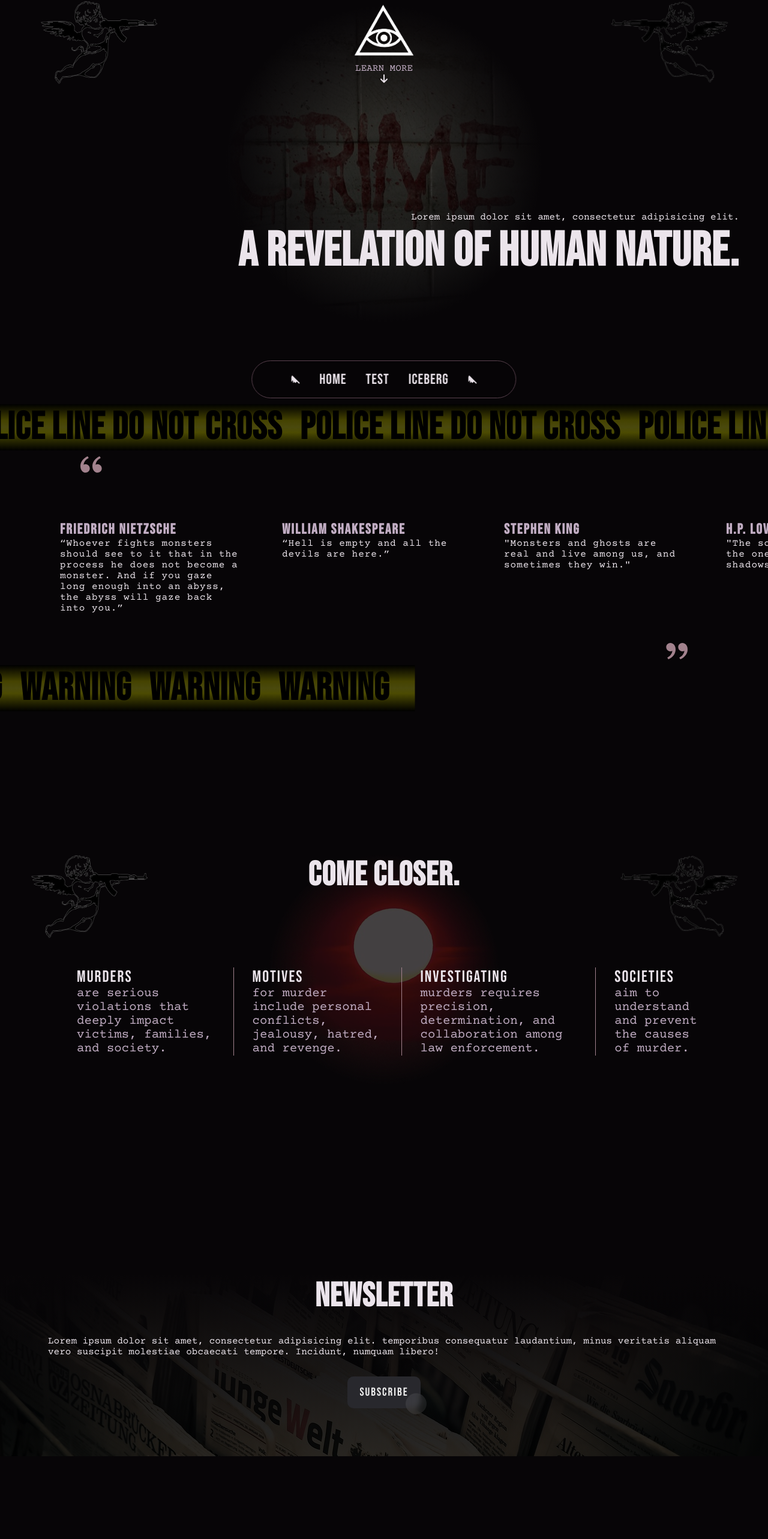
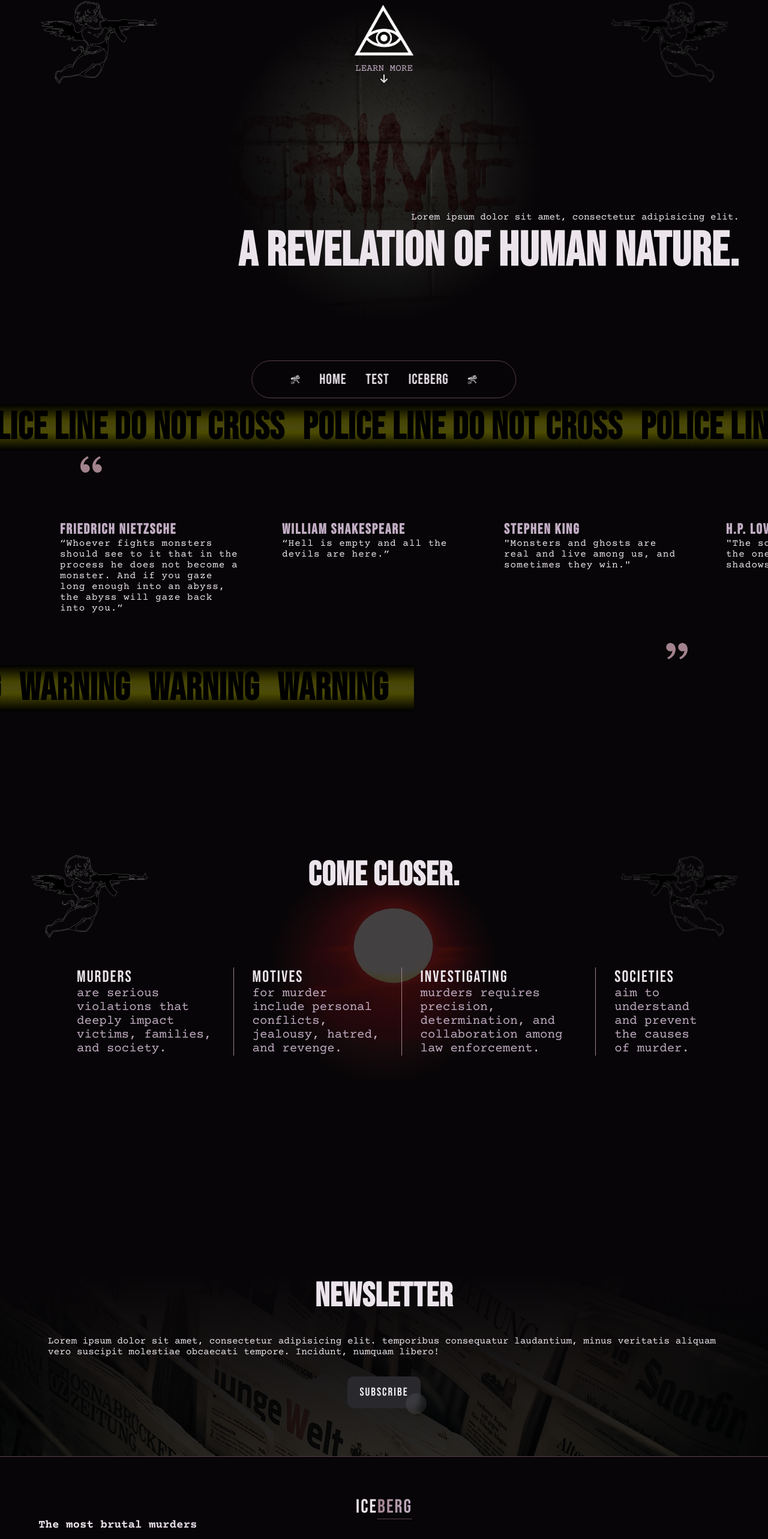
Before and after one commit to pawelek7k/murderSite, a React (Vite) app: page / in a window 1280 px wide. Shown: the part 126-2692 px from the top of the page at 60% size. Before the commit the page ends 2554 px from the top, so only its background shows below. Built offline with nearby package versions, Linux system fonts and the light colour scheme.

Commit message:
add fixes

```diff
--- a/src/App.tsx
+++ b/src/App.tsx
@@ -1,3 +1,4 @@
+import { Footer } from "./components/Footer";
 import { Header } from "./components/Header";
 import { RouterIndex } from "./routes/RouterIndex";
 import "./styles/animations.css";
@@ -9,6 +10,7 @@ function App() {
     <>
       <Header />
       <RouterIndex />
+      <Footer />
     </>
   );
 }
--- /dev/null
+++ b/src/components/Footer/Styles.ts
@@ -0,0 +1,6 @@
+import styled from "styled-components";
+
+export const StyledFooter = styled.footer`
+    border-top: var(--border);
+    padding: 4rem;
+`
--- /dev/null
+++ b/src/components/Footer/index.tsx
@@ -0,0 +1,10 @@
+import { Logo } from "../Logo";
+import { StyledFooter } from "./Styles";
+
+export const Footer = () => {
+  return (
+    <StyledFooter>
+      <Logo />
+    </StyledFooter>
+  );
+};
--- a/src/components/Navigation/index.tsx
+++ b/src/components/Navigation/index.tsx
@@ -1,11 +1,11 @@
+import { GiGunRose } from "react-icons/gi";
 import { NavLink } from "react-router-dom";
 import { ListNavigation, StyledNavigation } from "./Styles";
-import { RiKnifeBloodFill } from "react-icons/ri";
 
 export const Navigation = () => {
   return (
     <StyledNavigation>
-      <RiKnifeBloodFill />
+      <GiGunRose />
       <nav>
         <ListNavigation>
           <li>
@@ -19,7 +19,7 @@ export const Navigation = () => {
           </li>
         </ListNavigation>
       </nav>
-      <RiKnifeBloodFill />
+      <GiGunRose />
     </StyledNavigation>
   );
 };
--- a/src/components/Parallax/index.tsx
+++ b/src/components/Parallax/index.tsx
@@ -34,7 +34,7 @@ export const ParallaxText = ({
   const x = useTransform(baseX, (v) => `${wrap(-20, -45, v)}%`);
 
   const directionFactor = useRef<number>(1);
-  useAnimationFrame((t, delta) => {
+  useAnimationFrame((_, delta) => {
     let moveBy = directionFactor.current * baseVelocity * (delta / 1000);
 
     if (velocityFactor.get() < 0) {
```
